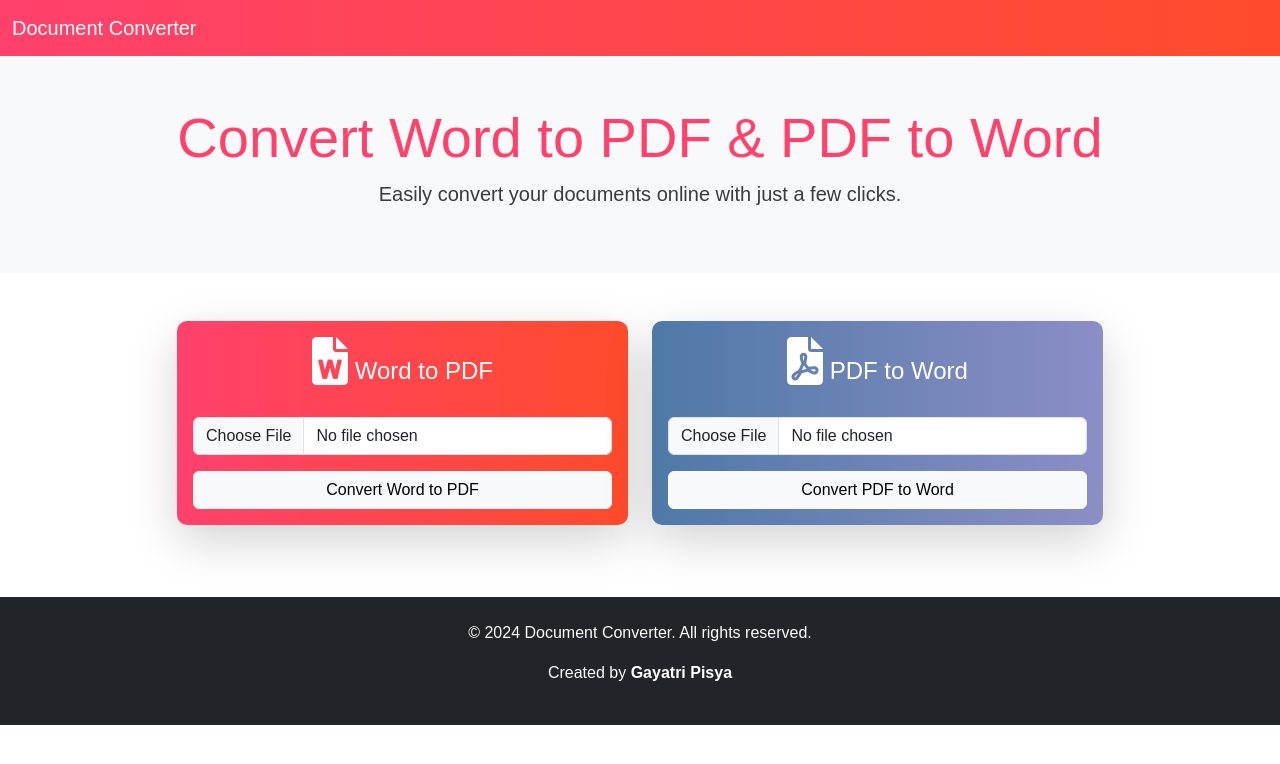
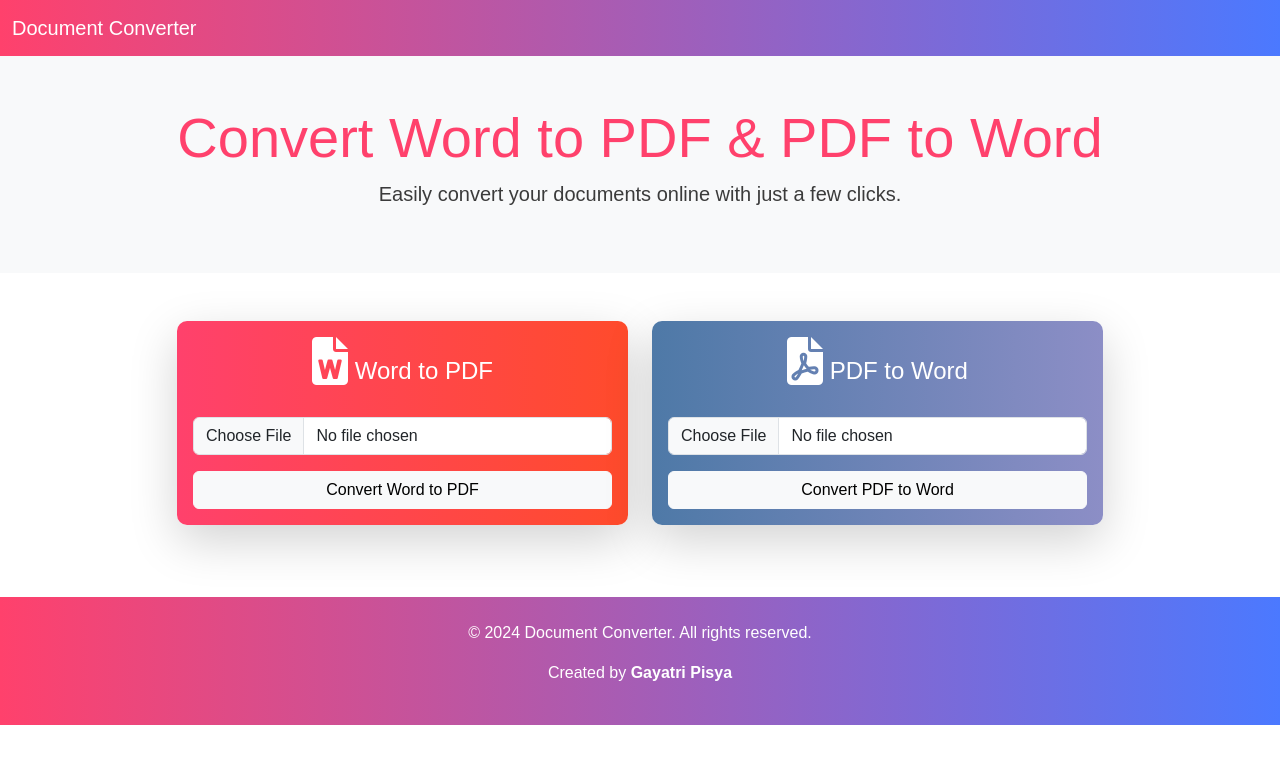
Before and after one commit to GayatriPisya/WordToPDF_PDFToWord, a Flask app: page / in a window 1280 px wide. Shown: the top 764 px of the page. Run offline with Flask 3, Linux system fonts and the light colour scheme.

Commit message:
updated favicon

```diff
--- a/templates/index.html
+++ b/templates/index.html
@@ -4,7 +4,8 @@
 <head>
     <meta charset="UTF-8">
     <meta name="viewport" content="width=device-width, initial-scale=1.0">
-    <title>Word to PDF & PDF to Word Converter</title>
+    <title>Document Converter</title>
+    <link rel="icon" type="image/png" href="static/icon.png">
     <!-- Bootstrap CSS (CDN) -->
     <link href="https://cdn.jsdelivr.net/npm/bootstrap@5.3.0-alpha1/dist/css/bootstrap.min.css" rel="stylesheet">
     <!-- Font Awesome (for icons) -->
@@ -14,7 +15,7 @@
 
 <body>
     <!-- Navbar -->
-    <nav class="navbar navbar-expand-lg navbar-dark" style="background: linear-gradient(to right, #ff416c, #ff4b2b);">
+    <nav class="navbar navbar-expand-lg navbar-dark text-white text-center" style="background: linear-gradient(to right, #ff416c, #4b79ff);">
         <div class="container-fluid">
             <a class="navbar-brand" href="#">Document Converter</a>
             <button class="navbar-toggler" type="button" data-bs-toggle="collapse" data-bs-target="#navbarNav"
@@ -65,9 +66,9 @@
     </div>
 
     <!-- Footer Section -->
-    <footer class="bg-dark text-white text-center py-4">
+    <footer class="bg-dark text-white text-center py-4" style="background: linear-gradient(to right, #ff416c, #4b79ff);">
         <p>&copy; 2024 Document Converter. All rights reserved.</p>
-        <p>Created by <strong>Gayatri Pisya</strong></p>
+        <p>Created by <strong><a href="https://www.linkedin.com/in/gayatri-pisya/" target="_blank" style="color: white; text-decoration: none;">Gayatri Pisya</a></strong></p>
     </footer>
 
     <!-- Bootstrap JS (CDN) -->
```
Also changed, not shown: static/icon.png (added).
